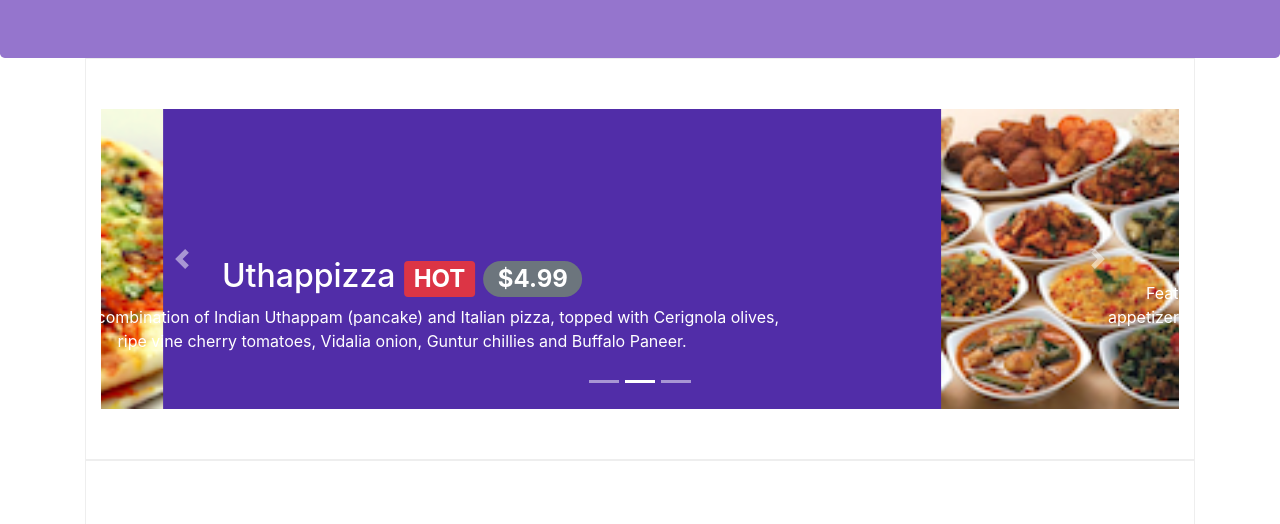
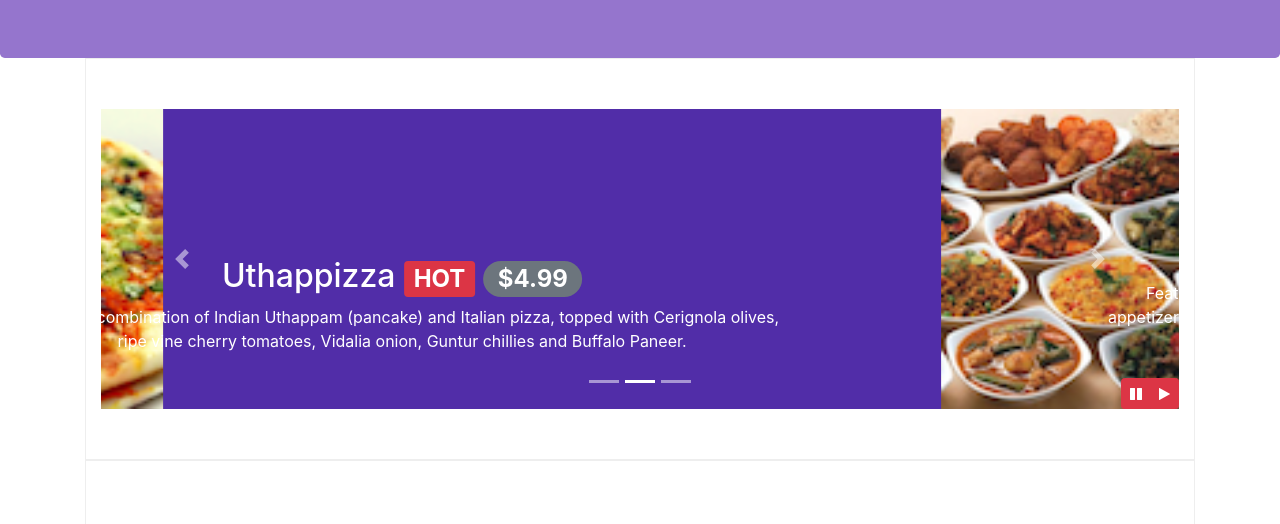
Before and after one commit to Carlos-Diaz-07/conFusion, a website: page index.html in a window 1280 px wide. Shown: the part 276-800 px from the top of the page. Drawn offline with nearby package versions, Linux system fonts and the light colour scheme.

Commit message:
completed jquery exercise

```diff
--- a/css/styles.css
+++ b/css/styles.css
@@ -59,3 +59,10 @@ body {
     left: 0;
     min-height: 300px;
 }
+
+#carouselButton {
+    right:0px;
+    position: absolute;
+    bottom: 0px;
+    z-index: 1;
+}
--- a/index.html
+++ b/index.html
@@ -160,7 +160,8 @@
         </div>
         <div class="col-12 col-sm-3 d-flex align-items-center">
           <span class="navbar-text">
-            <a data-toggle="modal" data-target="#reserveModal" class="btn btn-block btn-lg btn-warning">Reserve Table</a>
+            <a data-toggle="modal" data-target="#reserveModal" class="btn btn-block btn-lg btn-warning">Reserve
+              Table</a>
           </span>
         </div>
       </div>
@@ -217,6 +218,14 @@
           <a class="carousel-control-next" href="#mycarousel" role="button" data-slide="next">
             <span class="carousel-control-next-icon"></span>
           </a>
+          <div class="btn-group" id="carouselButton">
+            <button class="btn btn-danger btn-sm" id="carousel-pause">
+              <span class="fa fa-pause"></span>
+            </button>
+            <button class="btn btn-danger btn-sm" id="carousel-play">
+              <span class="fa fa-play"></span>
+            </button>
+          </div>
         </div>
       </div>
     </div>
@@ -375,6 +384,17 @@
   <script src="node_modules/jquery/dist/jquery.slim.min.js"></script>
   <script src="node_modules/popper.js/dist/umd/popper.min.js"></script>
   <script src="node_modules/bootstrap/dist/js/bootstrap.min.js"></script>
+  <script>
+    $(document).ready(function () {
+      $("#mycarousel").carousel({ interval: 2000 });
+      $("#carousel-pause").click(function () {
+        $("#mycarousel").carousel('pause');
+      });
+      $("#carousel-play").click(function () {
+        $("#mycarousel").carousel('cycle');
+      });
+    });
+  </script>
 </body>
 
 </html>
```
